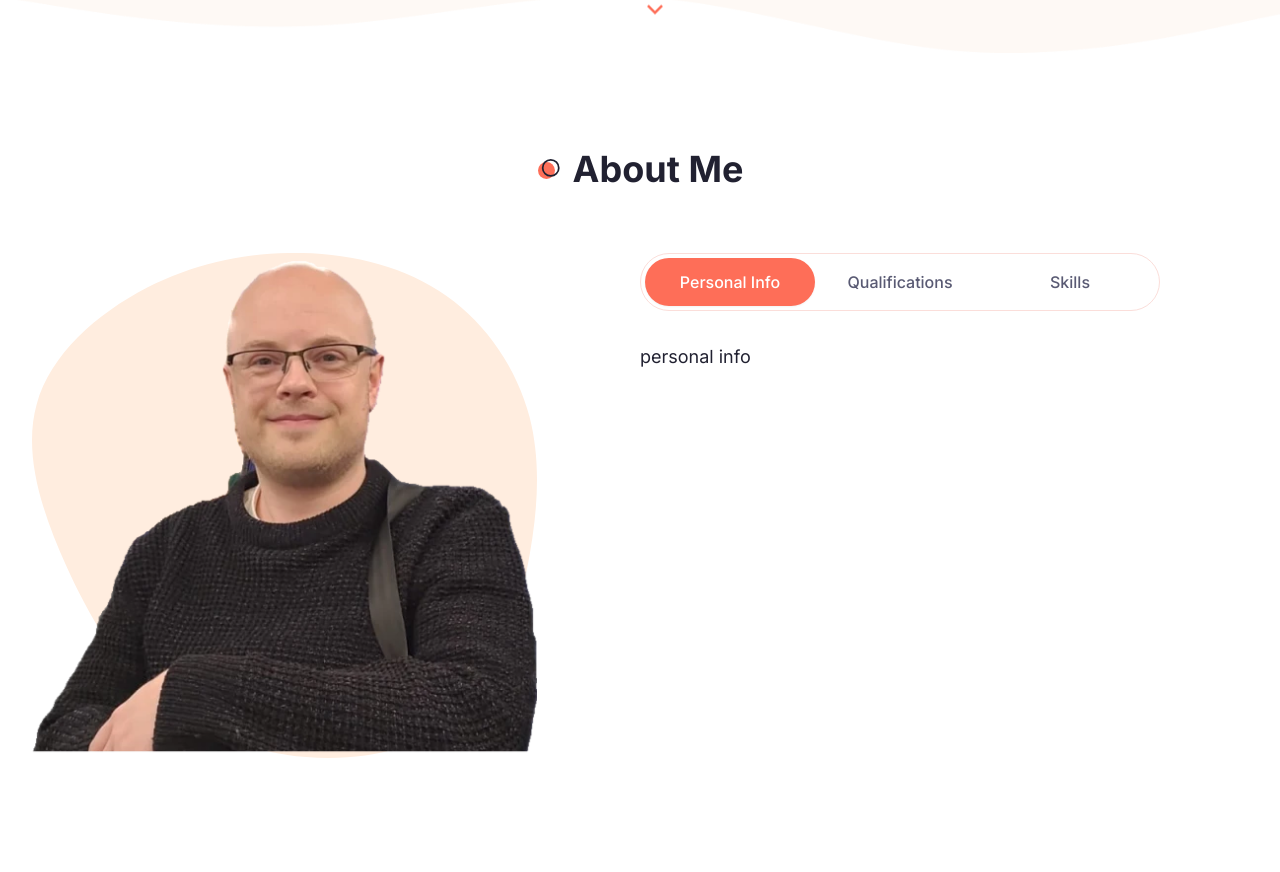
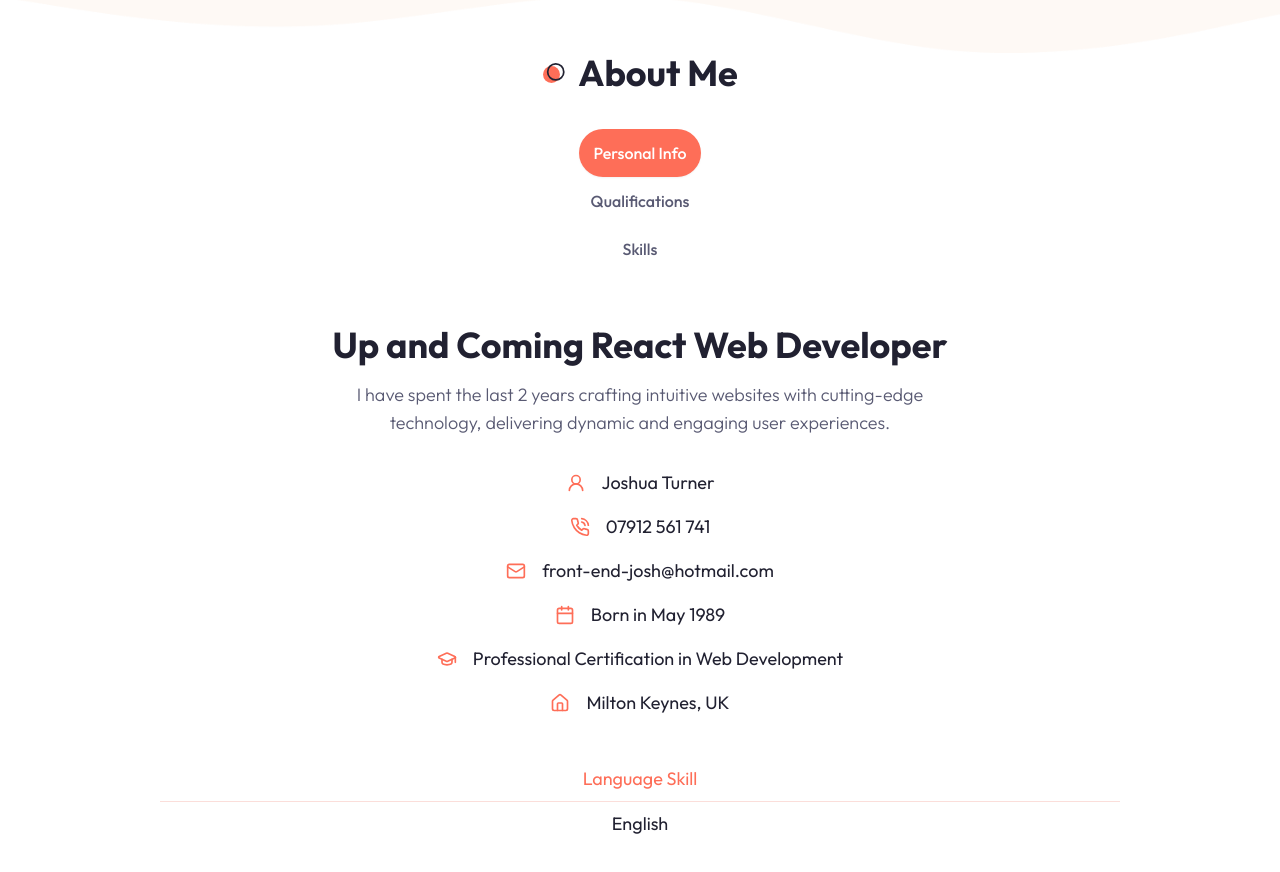
Before and after one commit to JoshT89/React-Portfolio, a Next.js app: page / in a window 1280 px wide. Shown: the part 720-1592 px from the top of the page. Built offline with nearby package versions, Linux system fonts and the light colour scheme.

Commit message:
added the information for education and experience with styling just skills to do

```diff
--- a/app/globals.css
+++ b/app/globals.css
@@ -68,6 +68,17 @@
   @apply text-6xl xl:text-[72px] xl:leading-[80px] tracking-[-2px] font-bold;
 }
 
+.h2 {
+  @apply text-4xl font-bold;
+}
+
+.h3 {
+  @apply text-4xl font-bold;
+}
+
+.h4 {
+  @apply text-[22px] font-semibold;
+}
 .subtitle {
   @apply text-muted-foreground text-lg mb-8 font-light;
 }
--- a/app/layout.jsx
+++ b/app/layout.jsx
@@ -1,4 +1,4 @@
-import { Inter } from "next/font/google";
+import { Outfit } from "next/font/google";
 import "./globals.css";
 
 
@@ -7,7 +7,7 @@ import Footer from "@/components/Footer";
 
 import { ThemeProvider } from "@/components/ThemeProvider";
 
-const inter = Inter({ subsets: ["latin"] });
+const outfit = Outfit({ subsets: ["latin"] });
 
 export const metadata = {
   title: "Create Next App",
@@ -17,7 +17,7 @@ export const metadata = {
 export default function RootLayout({ children }) {
   return (
     <html lang="en" suppressHydrationWarning>
-      <body className={inter.className}>
+      <body className={outfit.className}>
         <ThemeProvider attribute='class' defaultTheme='light'>
         <Header />
         {children}
--- a/components/About.jsx
+++ b/components/About.jsx
@@ -39,23 +39,23 @@ const infoData = [
     },
 ];
 
-const qulaificationData = [
+const qualificationData = [
     {
         title: 'education',
         data: [
             {
                 university: 'Codecademy',
-                qulaification: 'Professional Certification in Front End Engineering',
+                qualification: 'Professional Certification in Front End Engineering',
                 years: '2022 - 2023'
             },
             {
                 university: 'Codecademy',
-                qulaification: 'Certification in PHP, node.js, ASP.Net, C#',
+                qualification: 'Certification in PHP, node.js, ASP.Net, C#',
                 years: '2023 - 2023'
             },
             {
                 university: 'Snozone MK',
-                qulaification: 'Certification for level 1 Snowboard instructor',
+                qualification: 'Certification for level 1 Snowboard instructor',
                 years: '2014 - 2014'
             },
         ]
@@ -151,8 +151,122 @@ const About = () => {
                             {/* tabs content */}
                             <div className='text-lg mt-12 xl:mt-8'>
                                 {/* personal  */}
-                                <TabsContent value='personal'>personal info</TabsContent>
-                                <TabsContent value='qualifications'>qualifications info</TabsContent>
+                                <TabsContent value='personal'>
+                                    <div className='text-center xl:text-left'>
+                                        <h3 className='h3 mb-4'>Up and Coming React Web Developer</h3>
+                                        <p className='subtitle max-w-xl mx-auto xl:mx-0'>
+                                            I have spent the last 2 years crafting intuitive websites with cutting-edge technology,
+                                            delivering dynamic and engaging user experiences.
+                                        </p>
+                                        {/* icons */}
+                                        <div className='grid xl:grid-cols-2 gap-4 mb-12'>
+                                            {infoData.map((item, index) => {
+                                                return (
+                                                    <div className='flex items-center gap-x-4 mx-auto xl:mx-0'
+                                                        key={index}>
+                                                        <div className='text-primary'>{item.icon}</div>
+                                                        <div>{item.text}</div>
+                                                    </div>
+                                                );
+                                            })}
+
+
+                                        </div>
+                                        {/* languages */}
+                                        <div className='flex flex-col gap-y-2'>
+                                            <div className='text-primary'>Language Skill</div>
+                                            <div className='border-b border-border'></div>
+                                                <div>English</div>
+                                        </div>
+                                    </div>
+                                </TabsContent>
+                                {/* qualifications */}
+                                <TabsContent value='qualifications'>
+                                    <div>
+                                        <h3 className='h3 mb-8 text-center xl:text-left'>
+                                            My Incredible Journey
+                                        </h3>
+                                        {/* experience and education wrapper */}
+                                        <div className='grid md:grid-cols-2 gap-y-8'>
+                                            {/* experience */}
+                                            <div className='flex flex-col gap-y-6'>
+                                                <div className='flex gap-x-4 items-center text-[22px] text-primary'>
+                                                    <Briefcase />
+                                                    <h4 className='capitalize font-medium'>
+                                                        {getData(qualificationData, 'experience').title}
+                                                    </h4>
+                                                </div>
+                                                {/* list */}
+                                                <div className='flex flex-col gap-y-8'>
+                                                    {getData(qualificationData, 'experience').data.map((
+                                                        item, index) => {
+                                                        const { company, position, years } = item;
+                                                        return (
+                                                            <div className='flex gap-x-8 group'
+                                                                key={index} >
+                                                                <div className='h-[84px] w-[1px] bg-border relative ml-2'>
+                                                                    <div className='h-[11px] w-[11px] bg-primary absolute -left-[5px] rounded-full
+                                                                    group-hover:translate-y-[84px] transition-all duration-500'></div>
+
+                                                                    </div>
+                                                                <div>
+                                                                    <div className='font-semibold text-xl leading-none mb-2'>
+                                                                        {company}
+                                                                    </div>
+                                                                    <div className='text-lg leading-none text-muted-foreground mb-4'>
+                                                                        {position}
+                                                                    </div>
+                                                                    <div className='text-base font-medium'>
+                                                                        {years}
+                                                                    </div>
+                                                                </div>
+                                                            </div>
+                                                        )
+                                                        }
+                                                    )}
+                                                </div>
+                                            </div>
+                                            {/* education */}
+                                          <div className='flex flex-col gap-y-6'>
+                                                <div className='flex gap-x-4 items-center text-[22px] text-primary'>
+                                                    <GraduationCap size={28} />
+                                                    <h4 className='capitalize font-medium'>
+                                                        {getData(qualificationData, 'education').title}
+                                                    </h4>
+                                                </div>
+                                                {/* list */}
+                                                <div className='flex flex-col gap-y-8'>
+                                                    {getData(qualificationData, 'education').data.map((
+                                                        item, index) => {
+                                                        const { university, qualification, years } = item;
+                                                        return (
+                                                            <div className='flex gap-x-8 group'
+                                                                key={index} >
+                                                                <div className='h-[84px] w-[1px] bg-border relative ml-2'>
+                                                                    <div className='h-[11px] w-[11px] bg-primary absolute -left-[5px] rounded-full
+                                                                    group-hover:translate-y-[84px] transition-all duration-500'></div>
+
+                                                                    </div>
+                                                                <div>
+                                                                    <div className='font-semibold text-xl leading-none mb-2'>
+                                                                        {university}
+                                                                    </div>
+                                                                    <div className='text-lg leading-none text-muted-foreground mb-4'>
+                                                                        {qualification}
+                                                                    </div>
+                                                                    <div className='text-base font-medium'>
+                                                                        {years}
+                                                                    </div>
+                                                                </div>
+                                                            </div>
+                                                        )
+                                                        }
+                                                    )}
+                                                </div>
+                                            </div>
+                                        </div>
+                                    </div>
+                                </TabsContent>
                                 <TabsContent value='skills'>skills info</TabsContent>
                             </div>
                         </Tabs>
--- a/tailwind.config.js
+++ b/tailwind.config.js
@@ -12,9 +12,12 @@ module.exports = {
     container: {
       center: true,
       padding: "2rem",
-      screens: {
-        "2xl": "1400px",
-      },
+    },
+    screens: {
+      sm: "640px",
+      md: "768px",
+      lg: "1024px",
+      xl: "1400px",
     },
     extend: {
       colors: {
```
